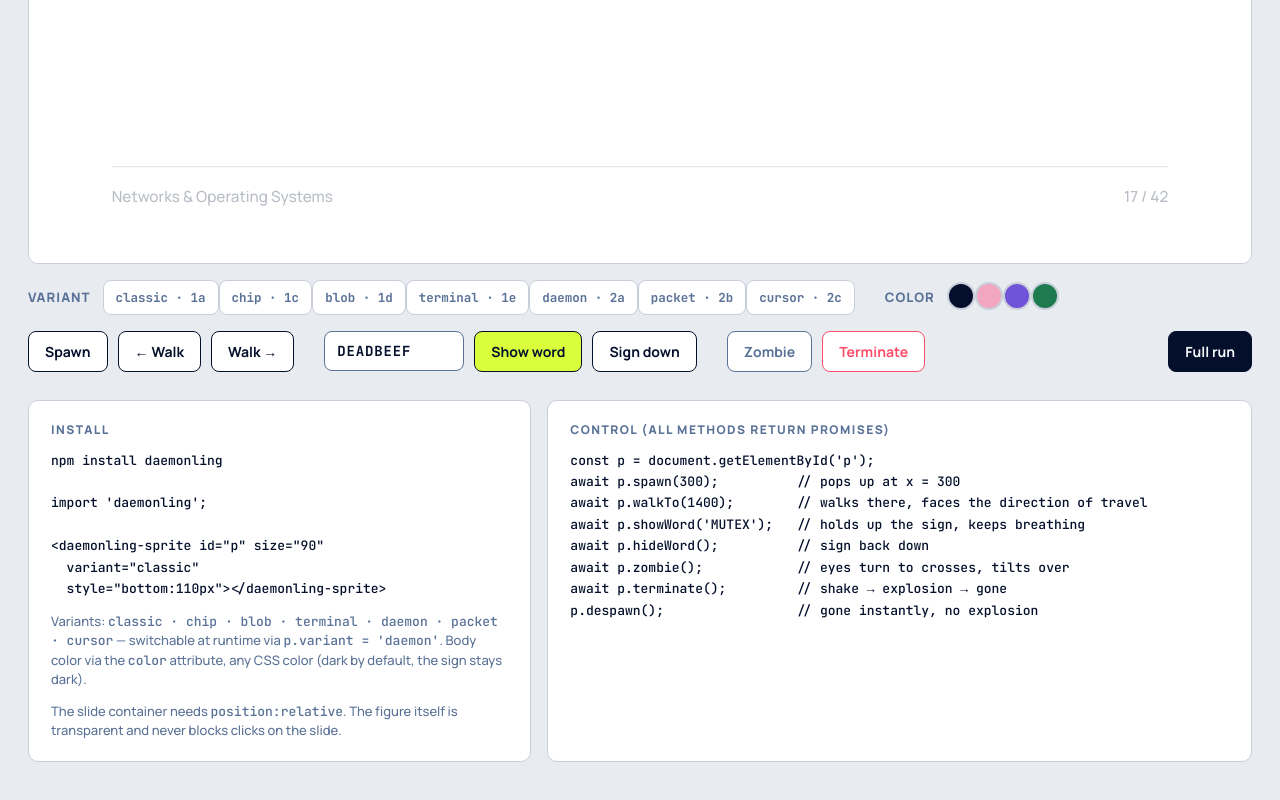
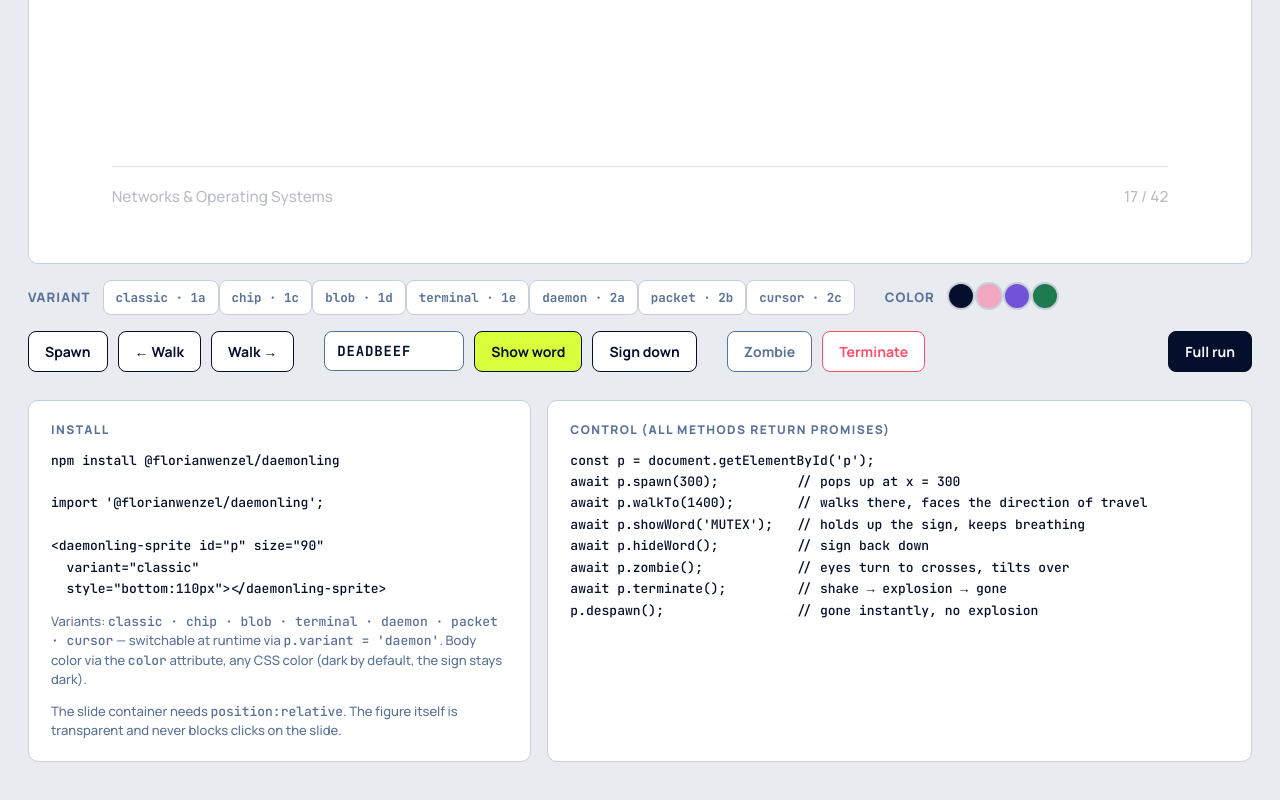
Before and after one commit to FlorianWenzel/daemonling, a website: page demo/index.html in a window 1280 px wide. Shown: the part 507-1307 px from the top of the page. Drawn offline with Linux system fonts and the light colour scheme.

Commit message:
feat: GitHub Packages publishing, Pages demo, README screenshots
- Scope package as @florianwenzel/daemonling, publish to npm.pkg.github.com
  via tag-triggered workflow (also attaches the IIFE bundle to the release)
- Deploy demo/ to GitHub Pages on push to main
- Add variant/state screenshots to the README

```diff
--- a/demo/index.html
+++ b/demo/index.html
@@ -132,9 +132,9 @@
   <div class="cards">
     <div class="card">
       <h2>INSTALL</h2>
-      <pre>npm install daemonling
+      <pre>npm install @florianwenzel/daemonling
 
-import 'daemonling';
+import '@florianwenzel/daemonling';
 
 &lt;daemonling-sprite id="p" size="90"
   variant="classic"
```
Also changed, not shown: package.json (+4 -3 lines), .github/workflows/pages.yml (added), .github/workflows/publish.yml (added), README.md, assets/states.png (added), assets/variants.png (added).
